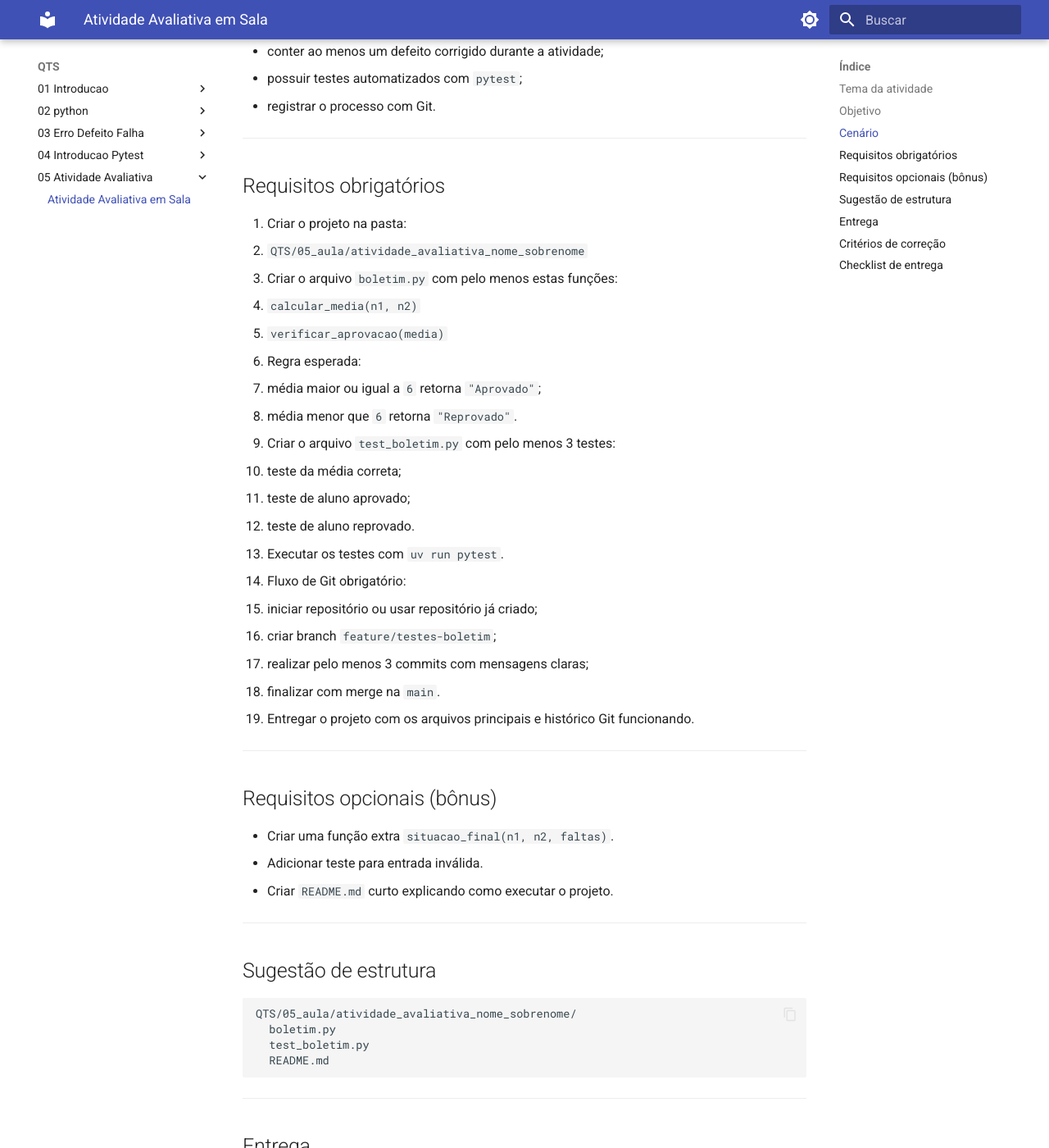
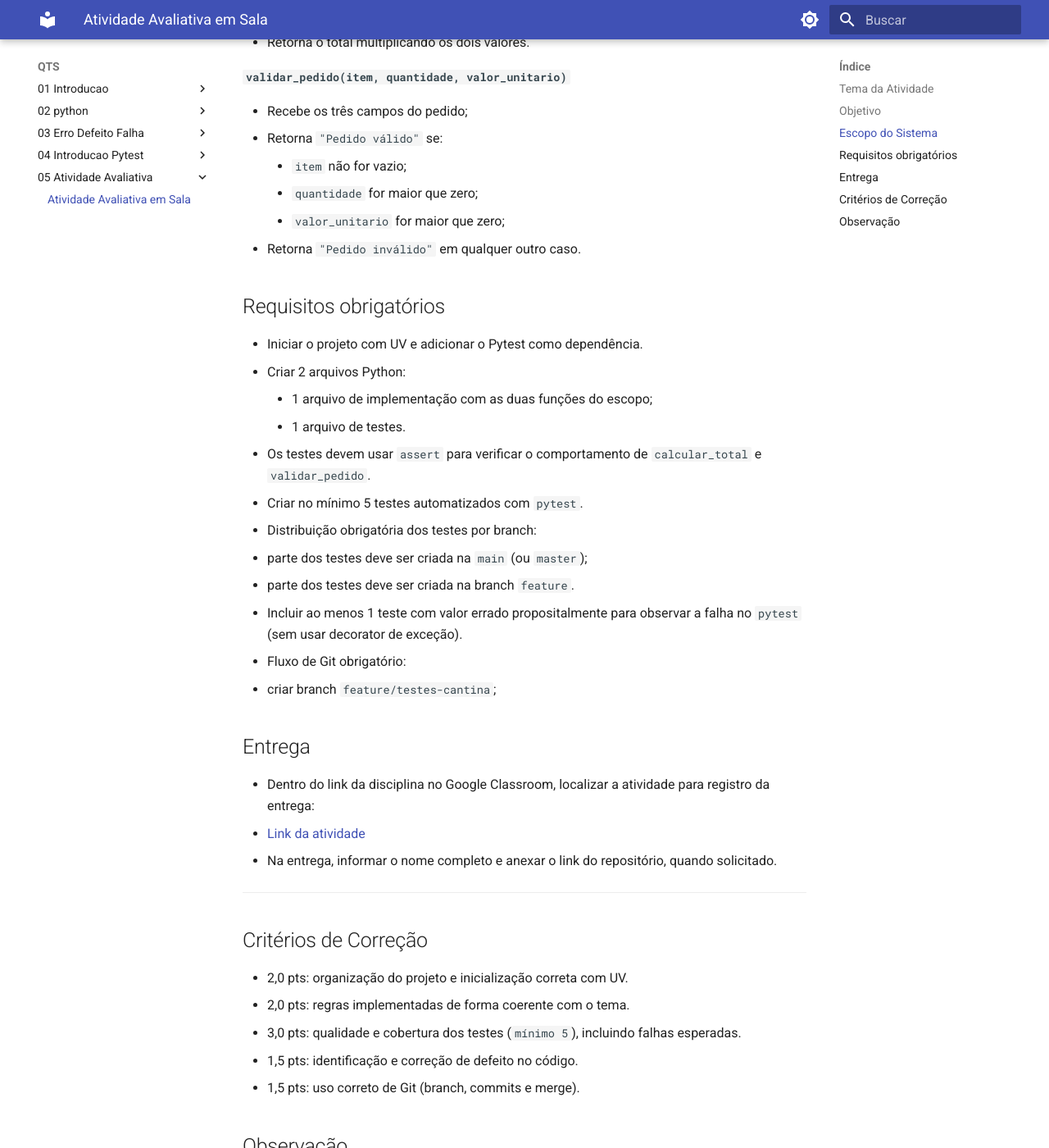
Before and after one commit to i-davies/Conteudo-Etec-2026, an MkDocs documentation site: the page built from docs/QTS/05_Atividade_Avaliativa/01_Atividade_Avaliativa.md, in a window 1280 px wide and 1400 px high, scrolled down 788 px. Shown: the whole window at 82% size. Built offline with MkDocs 1.6.1 and Material for MkDocs 9.7.7, drawn with Linux system fonts in a browser that asks for light colours; some of the changed text lies outside the part shown.

Commit message:
wip: Atividade QTS

````diff
--- a/docs/QTS/05_Atividade_Avaliativa/01_Atividade_Avaliativa.md
+++ b/docs/QTS/05_Atividade_Avaliativa/01_Atividade_Avaliativa.md
@@ -4,102 +4,66 @@
 
 ---
 
-## Tema da atividade
+## Tema da Atividade
 
-Mini projeto integrador: Git + Python + erros e falhas + testes com `pytest`.
+Mini sistema de validação de pedidos de uma cantina escolar (QTS + Git + testes com `pytest`).
+
+## Objetivo
+
+Aplicar os conteúdos estudados em QTS em um projeto mais autônomo, com implementação, testes, identificação de defeitos e fluxo de versionamento com Git.
+
+## Escopo do Sistema
+
+O sistema deve simular o processamento de pedidos de uma cantina escolar.
+
+Crie **duas funções**:
+
+**`calcular_total(quantidade, valor_unitario)`**
+
+- Recebe a quantidade e o valor unitário de um item;
+- Retorna o total multiplicando os dois valores.
+
+**`validar_pedido(item, quantidade, valor_unitario)`**
+
+- Recebe os três campos do pedido;
+- Retorna `"Pedido válido"` se:
+    - `item` não for vazio;
+    - `quantidade` for maior que zero;
+    - `valor_unitario` for maior que zero;
+- Retorna `"Pedido inválido"` em qualquer outro caso.
+
+## Requisitos obrigatórios
+
+- Iniciar o projeto com UV e adicionar o Pytest como dependência.
+- Criar 2 arquivos Python:
+      - 1 arquivo de implementação com as duas funções do escopo;
+      - 1 arquivo de testes.
+- Os testes devem usar `assert` para verificar o comportamento de `calcular_total` e `validar_pedido`.
+- Criar no mínimo 5 testes automatizados com `pytest`.
+- Distribuição obrigatória dos testes por branch:
+  - parte dos testes deve ser criada na `main` (ou `master`);
+  - parte dos testes deve ser criada na branch `feature`.
+- Incluir ao menos 1 teste com valor errado propositalmente para observar a falha no `pytest` (sem usar decorator de exceção).
+- Fluxo de Git obrigatório:
+  - criar branch `feature/testes-cantina`;
+
+## Entrega
+
+- Dentro do link da disciplina no Google Classroom, localizar a atividade para registro da entrega:
+  - [Link da atividade](https://classroom.google.com/c/Nzk2Nzk3ODkwNzE4?cjc=h33cnw4d)
+- Na entrega, informar o nome completo e anexar o link do repositório, quando solicitado.
 
 ---
 
-## Objetivo
+## Critérios de Correção
 
-Aplicar os conteúdos estudados até aqui em QTS em um único projeto simples, organizado e funcional.
+- 2,0 pts: organização do projeto e inicialização correta com UV.
+- 2,0 pts: regras implementadas de forma coerente com o tema.
+- 3,0 pts: qualidade e cobertura dos testes (`mínimo 5`), incluindo falhas esperadas.
+- 1,5 pts: identificação e correção de defeito no código.
+- 1,5 pts: uso correto de Git (branch, commits e merge).
 
----
+## Observação
 
-## Cenário
-
-Você deve montar um pequeno projeto Python que simule a validação de notas de um aluno.
-
-O projeto precisa:
-
-- ter funções em Python;
-- conter ao menos um defeito corrigido durante a atividade;
-- possuir testes automatizados com `pytest`;
-- registrar o processo com Git.
-
----
-
-## Requisitos obrigatórios
-
-1. Criar o projeto na pasta:
-   - `QTS/05_aula/atividade_avaliativa_nome_sobrenome`
-2. Criar o arquivo `boletim.py` com pelo menos estas funções:
-   - `calcular_media(n1, n2)`
-   - `verificar_aprovacao(media)`
-3. Regra esperada:
-   - média maior ou igual a `6` retorna `"Aprovado"`;
-   - média menor que `6` retorna `"Reprovado"`.
-4. Criar o arquivo `test_boletim.py` com pelo menos 3 testes:
-   - teste da média correta;
-   - teste de aluno aprovado;
-   - teste de aluno reprovado.
-5. Executar os testes com `uv run pytest`.
-6. Fluxo de Git obrigatório:
-   - iniciar repositório ou usar repositório já criado;
-   - criar branch `feature/testes-boletim`;
-   - realizar pelo menos 3 commits com mensagens claras;
-   - finalizar com merge na `main`.
-7. Entregar o projeto com os arquivos principais e histórico Git funcionando.
-
----
-
-## Requisitos opcionais (bônus)
-
-- Criar uma função extra `situacao_final(n1, n2, faltas)`.
-- Adicionar teste para entrada inválida.
-- Criar `README.md` curto explicando como executar o projeto.
-
----
-
-## Sugestão de estrutura
-
-```text
-QTS/05_aula/atividade_avaliativa_nome_sobrenome/
-  boletim.py
-  test_boletim.py
-  README.md
-```
-
----
-
-## Entrega
-
-Entregar:
-
-- pasta do projeto com os arquivos Python;
-- testes executando corretamente;
-- histórico Git com branch, commits e merge;
-- link do repositório, se a turma estiver usando GitHub.
-
----
-
-## Critérios de correção
-
-- 3,0 pts: funções Python implementadas corretamente.
-- 3,0 pts: testes com `pytest` cobrindo os cenários obrigatórios.
-- 2,0 pts: identificação e correção de defeito no código.
-- 2,0 pts: uso correto de Git no fluxo solicitado.
-
-Bônus até +1,0:
-
-- implementação de itens opcionais com qualidade.
-
----
-
-## Checklist de entrega
-
-- [ ] Projeto criado na pasta correta.
-- [ ] `boletim.py` implementado.
-- [ ] `test_boletim.py` criado com pelo menos 3 testes.
-- [ ] Testes executados com sucesso.
-- [ ] Branch, commits e merge realizados.
+- No dia da atividade, os alunos não terão acesso à internet.
+- O professor pode disponibilizar um pacote inicial offline com cache do UV para instalação local do `pytest`.
````
